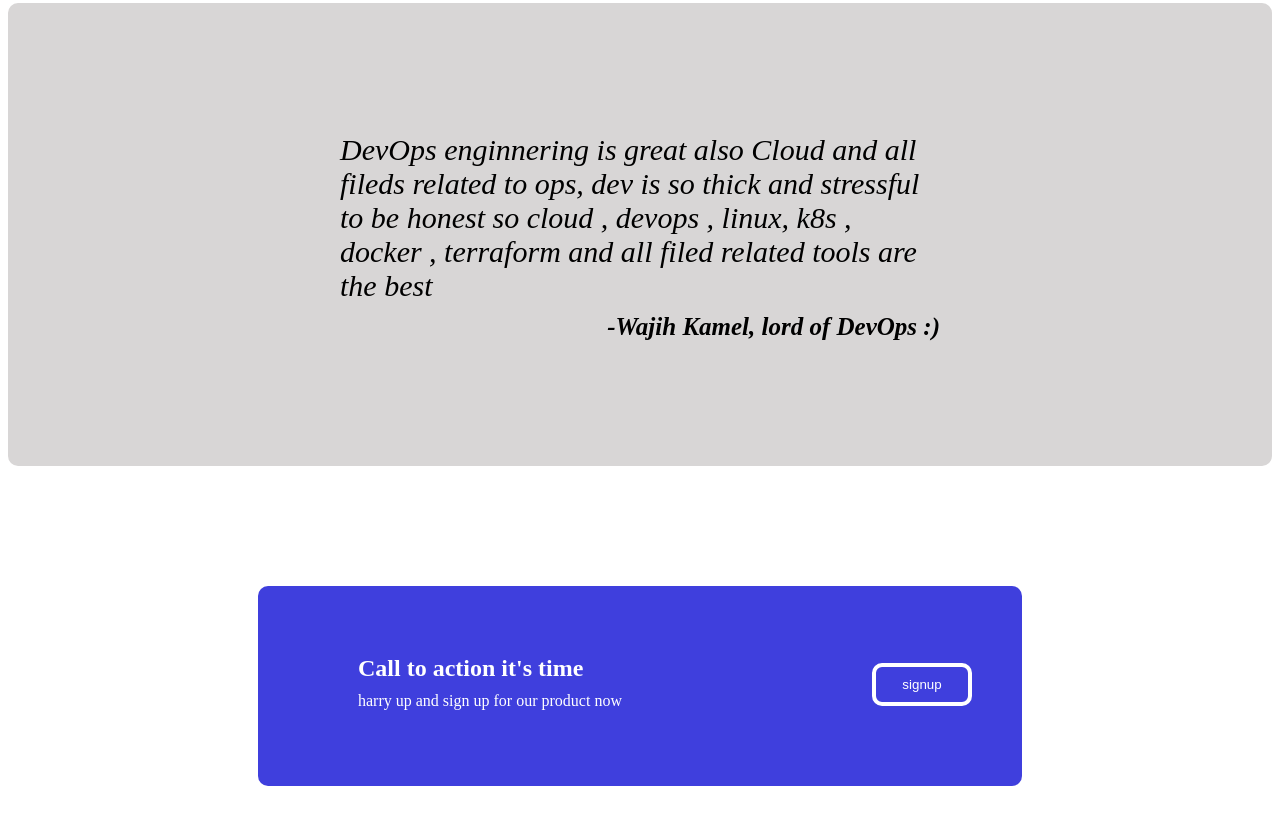
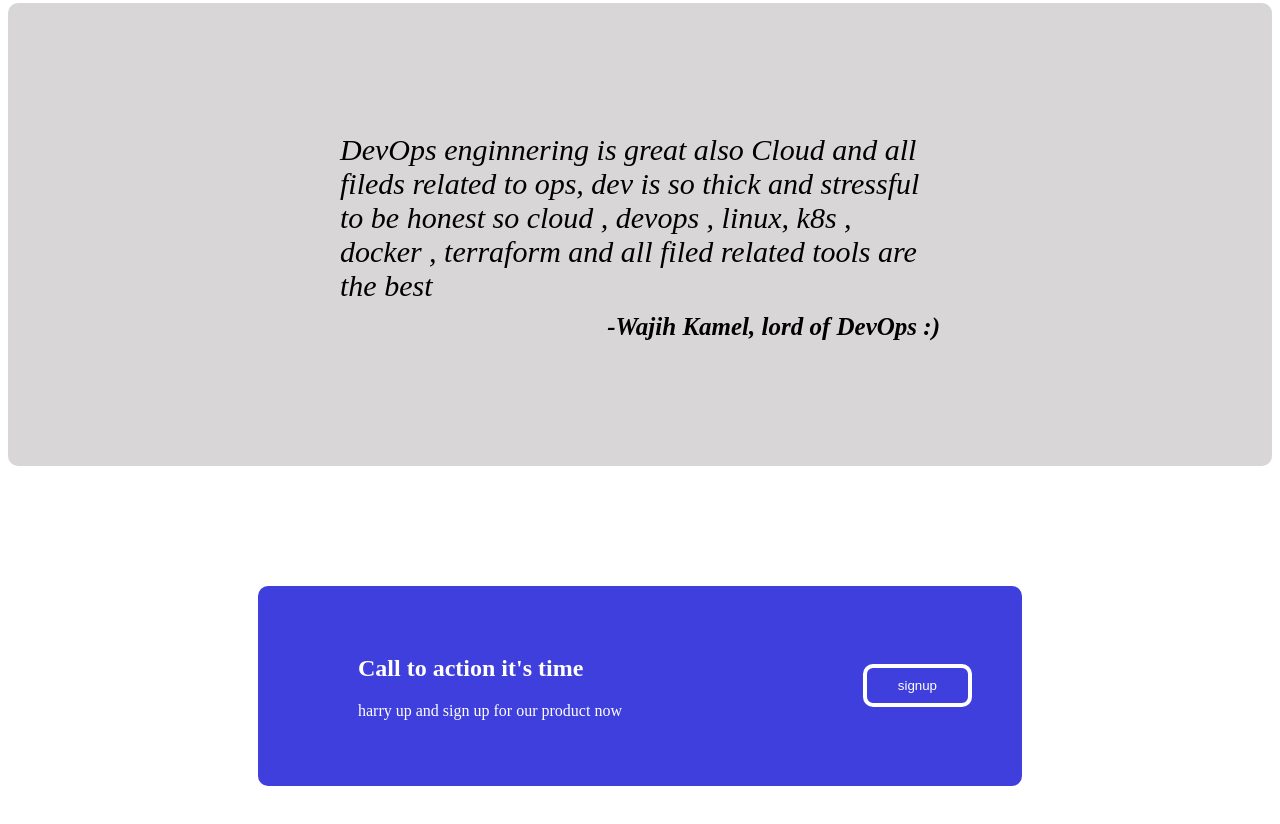
Before and after one commit to wajih-kamel/TOP_LandingPage, a plain HTML site: page index.html in a window 1280 px wide. Shown: the part 831-1655 px from the top of the page. Drawn offline with Linux system fonts and the light colour scheme.

Commit message:
fixing signup section shrinking problem

```diff
--- a/index.html
+++ b/index.html
@@ -71,9 +71,10 @@
     <div class="signup">
 
         <div class="signupbox">
-
-            <h2>Call to action it's time</h2>
-            <p>harry up and sign up for our product now</p>
+            <div class="signup-text">
+                <h2>Call to action it's time</h2>
+                <p>harry up and sign up for our product now</p>
+            </div>
             <button class="button">signup</button>
 
         </div>
--- a/style.css
+++ b/style.css
@@ -138,33 +138,29 @@ h1{
     display: flex;
     padding: 100px 250px;
     justify-content: center;
+    flex: 1 1 auto;
 }
 
 .signupbox{
     color: white;
     display: flex;
-    flex-direction: column;
-    align-items:flex-start;
     margin-top: 20px;
+    gap: 15px;
     background-color: #3f3fdd;
-    min-width: 600px;
-    min-height: 100px;
     padding: 50px;
     padding-left: 100px;
-    flex: 1 1 auto;
+    flex: 1;
+    justify-content: space-between;
+    flex-wrap: wrap;
 }
 
 .signupbox button{
-
-    align-self: flex-end;
-    margin-top: -80px;
-    margin-bottom: 30px;
     background-color: #3f3fdd;
     border: solid 4px white;
-    width: 100px;
+    align-self: center;
+    flex: 1;
 }
 
-.signupbox p{
-    flex: 1;
-    margin-top: -10px;
+.signup-text{
+    flex: 8;
 }
```
